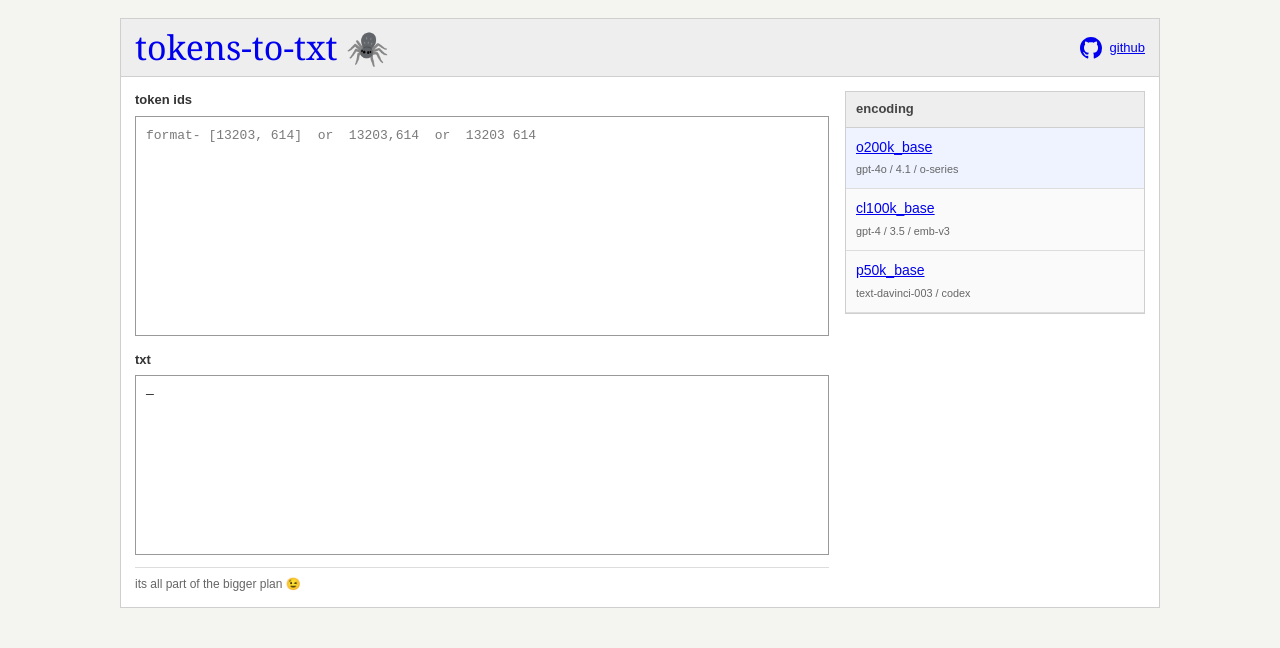
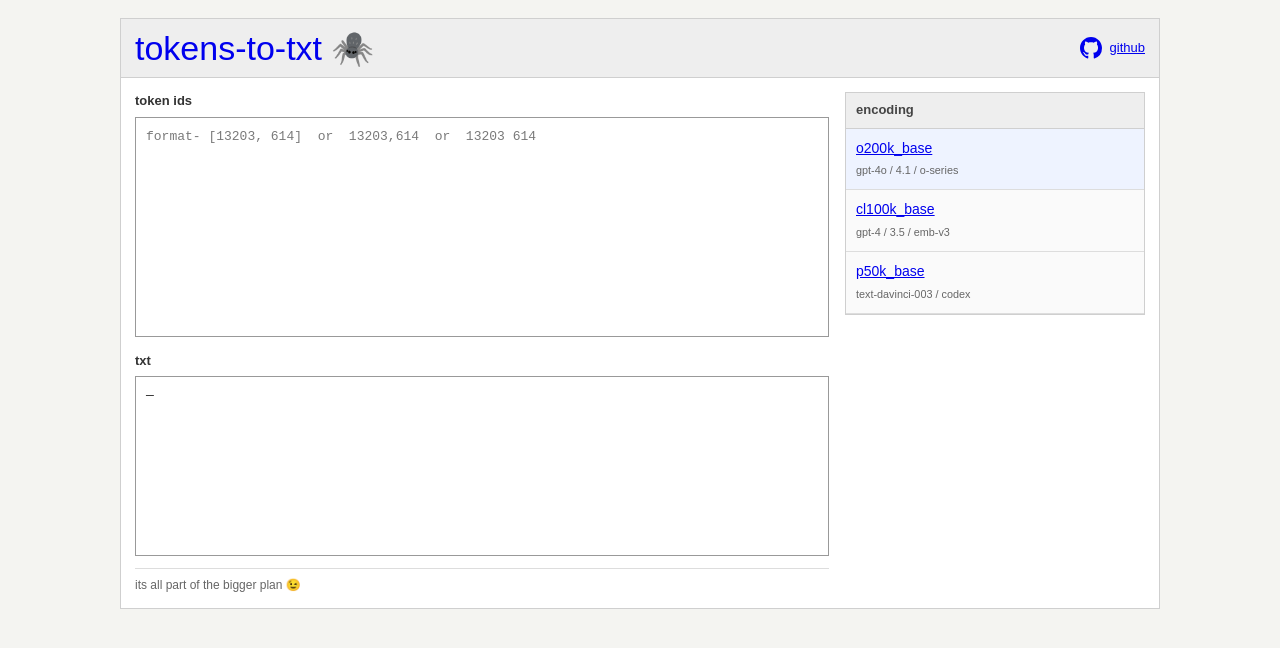
Before and after one commit to aniketrajnish/tokens-to-txt, a plain HTML site: page index.html in a window 1280 px wide. Drawn offline with Linux system fonts and the light colour scheme.

Commit message:
[style] h1 inherits font fam

```diff
--- a/index.html
+++ b/index.html
@@ -70,7 +70,7 @@
 
     h1 {
       margin: 0;
-      font-family: Georgia, "Times New Roman", serif;
+      font-family: inherit;
       font-size: 34px;
       font-weight: 400;
       line-height: 1.1;
```
